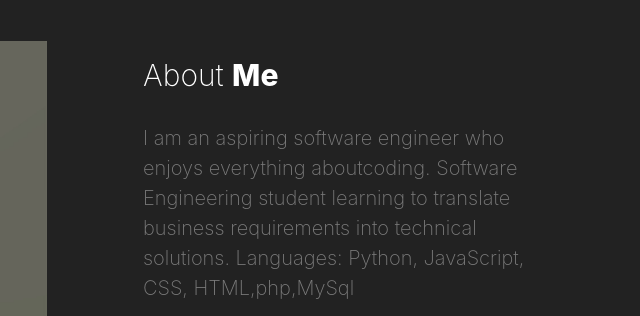
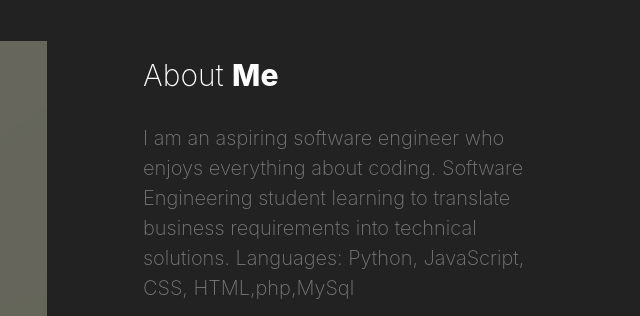
Before and after one commit to AtulSisodiya/Atul_Sisodiya_resume.github.io, a plain HTML site: page index.html in a window 1280 px wide. Shown: the part 1940-2256 px from the top of the page, 640-1280 px from the left. Drawn offline with nearby package versions, Linux system fonts and the light colour scheme; files whose address does not match are found by name.

Commit message:
Update index.html

```diff
--- a/index.html
+++ b/index.html
@@ -132,7 +132,7 @@
 					<div class="section-heading">
 						<h2>About <strong>Me</strong></h2>
 					</div>
-					<p class="lead">I am an aspiring software engineer who enjoys everything aboutcoding.
+					<p class="lead">I am an aspiring software engineer who enjoys everything about coding.
                                       Software Engineering student learning to translate business requirements into technical solutions.
                                     Languages: Python, JavaScript, CSS, HTML,php,MySql</p>
 					<p class="mb-5  ">WORK SAMPLES GitHub profile
```
